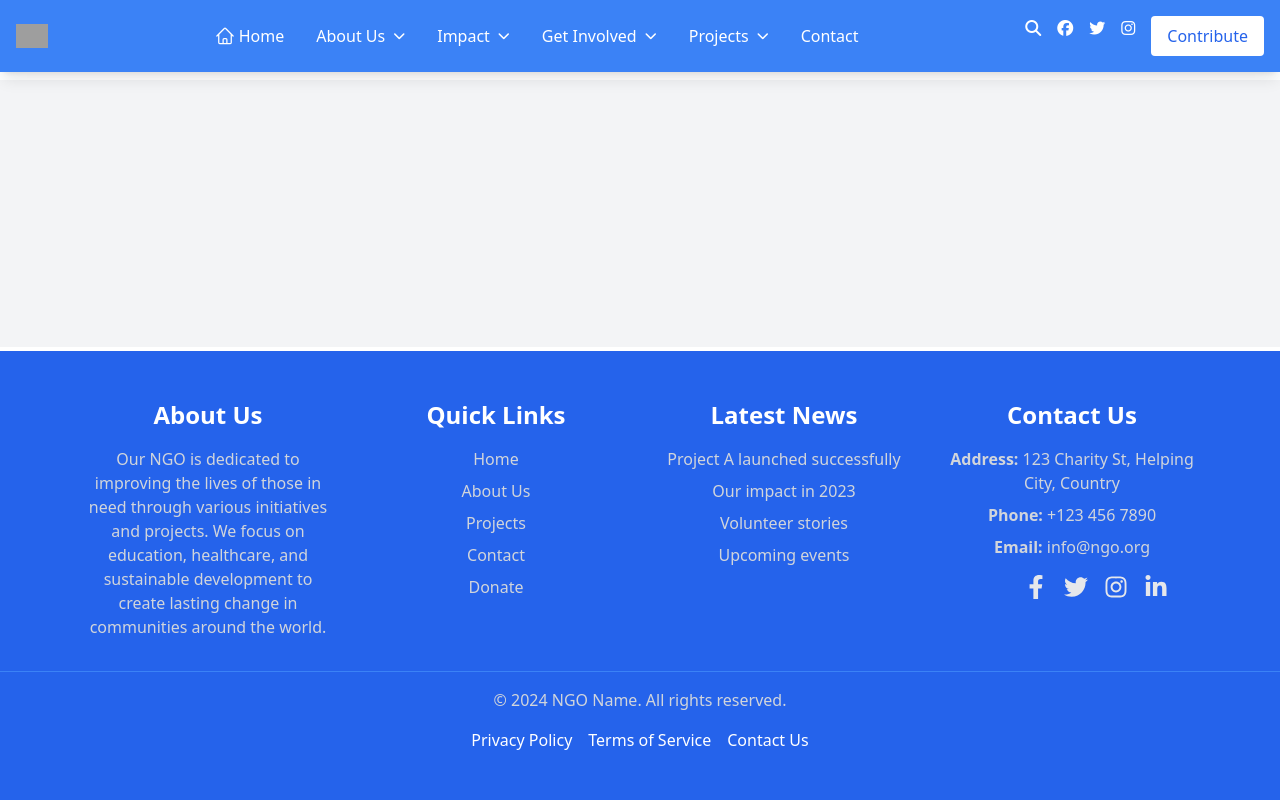
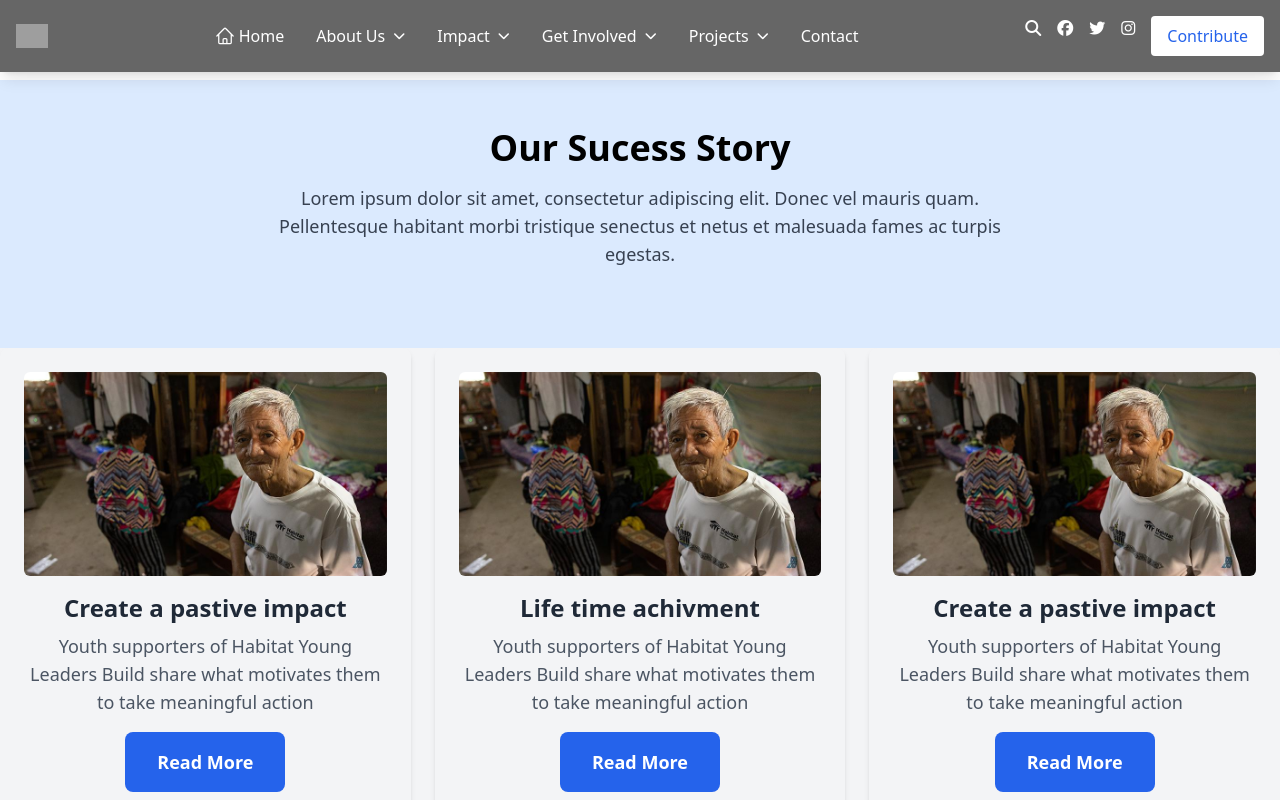
Before and after one commit to sddoc-in/karigar-ngo, a React (Create React App) app: page /story in a window 1280 px wide. Shown: the top 800 px of the page. Built offline with nearby package versions, Linux system fonts and the light colour scheme; grey boxes are pictures that could not be loaded.

Commit message:
our story done

```diff
--- a/src/App.js
+++ b/src/App.js
@@ -10,6 +10,9 @@ import Projects from './components/Projects';
 import Contact from './components/Contact';
 import Team from './components/Team';
 import Mission from './components/Mission';
+import Story from './components/Story';
+
+
 
 function App() {
   return (
@@ -26,6 +29,8 @@ function App() {
             <Route path="/contact" element={<Contact />} />
             <Route path="/team" element={<Team />} />
             <Route path="/mission"element={<Mission/>}/>
+            <Route path="/story"element={<Story/>}/>
+
 
           </Routes>
         </main>
--- a/src/components/Header/Header.css
+++ b/src/components/Header/Header.css
@@ -9,7 +9,9 @@
     box-shadow: 0 4px 8px rgba(0, 0, 0, 0.2);
     z-index: 1000;
   }
-
+  .bg{
+    background-color: rgba(0, 0, 0, 0.6);
+  }
   .dropdown-menu li {
     padding: 8px 16px;
   }
--- a/src/components/Header/Header.jsx
+++ b/src/components/Header/Header.jsx
@@ -17,7 +17,7 @@ function Header() {
   };
 
   return (
-    <header className="bg-blue-500 text-white fixed top-0 left-0 w-full z-50 shadow-lg">
+    <header className="bg text-white fixed top-0 left-0 w-full z-50 shadow-lg">
       <div className="container mx-auto flex items-center justify-between p-4">
         <img src="logo.png" alt="NGO Logo" className="h-6" />
         <nav className="relative">
--- a/src/components/Mission.jsx
+++ b/src/components/Mission.jsx
@@ -112,6 +112,57 @@ function Mission() {
         </div>
       </section>
 
+      {/* <section 3 */}
+      <section>
+        <div class="grid grid-cols-3 m-14 gap-3 shadow-lg transition-transform transform hover:scale-105 hover:shadow-2xl ">
+          <div class="relative m-5  shrink-0 overflow-hidden rounded-xl rounded-r-none bg-white bg-clip-border text-gray-700">
+            <img
+              src="https://images.unsplash.com/photo-1522202176988-66273c2fd55f?ixlib=rb-4.0.3&amp;ixid=MnwxMjA3fDB8MHxwaG90by1wYWdlfHx8fGVufDB8fHx8&amp;auto=format&amp;fit=crop&amp;w=1471&amp;q=80"
+              alt="image"
+              class="h-full w-full object-cover"
+            />
+          </div>
+          <div class="col-span-2 ...">
+            <div class="p-6">
+              <h6 class="mb-4 block font-sans text-base font-semibold uppercase leading-relaxed tracking-normal text-pink-500 antialiased">
+                startap
+              </h6>
+              <h4 class="mb-2 block font-sans text-2xl font-semibold leading-snug tracking-normal text-blue-gray-900 antialiased">
+                Lyft launching cross-platform service this week
+              </h4>
+              <p class="mb-8 block font-sans text-base font-normal leading-relaxed text-gray-700 antialiased">
+                Lorem ipsum, dolor sit amet consectetur adipisicing elit. Id voluptatibus expedita laboriosam quis optio, fugit veniam reiciendis
+                est. Vel inventore, earum delectus accusantium sunt atque? Rerum iste maxime similique doloribus.
+              </p>
+              <a class="inline-block" href="#">
+                <button
+                  class="flex select-none items-center gap-2 rounded-lg py-3 px-6 text-center align-middle font-sans text-xs font-bold uppercase text-pink-500 transition-all hover:bg-pink-500/10 active:bg-pink-500/30 disabled:pointer-events-none disabled:opacity-50 disabled:shadow-none"
+                  type="button"
+                >
+                  Learn More
+                  <svg
+                    xmlns="http://www.w3.org/2000/svg"
+                    fill="none"
+                    viewBox="0 0 24 24"
+                    stroke-width="2"
+                    stroke="currentColor"
+                    aria-hidden="true"
+                    class="h-4 w-4"
+                  >
+                    <path
+                      stroke-linecap="round"
+                      stroke-linejoin="round"
+                      d="M17.25 8.25L21 12m0 0l-3.75 3.75M21 12H3"
+                    ></path>
+                  </svg>
+                </button>
+              </a>
+            </div>
+          </div>
+
+        </div>
+      </section>
+
 
     </>
   )
--- /dev/null
+++ b/src/components/Story.jsx
@@ -0,0 +1,75 @@
+import React from 'react'
+const Successtory = [
+    {
+      id: 1,
+      title: "Create a pastive impact",
+      description: "Youth supporters of Habitat Young Leaders Build share what motivates them to take meaningful action",
+      imageUrl: "img-1.jpg"
+    },
+    {
+      id: 2,
+      title: "Life time achivment",
+      description: "Youth supporters of Habitat Young Leaders Build share what motivates them to take meaningful action",
+      imageUrl: "img-1.jpg"
+    },
+    {
+      id: 3,
+      title: "Create a pastive impact",
+      description: "Youth supporters of Habitat Young Leaders Build share what motivates them to take meaningful action",
+      imageUrl: "img-1.jpg"
+    },
+    {
+        id: 4,
+        title: "Create a pastive impact",
+        description: "Youth supporters of Habitat Young Leaders Build share what motivates them to take meaningful action",
+        imageUrl: "img-1.jpg"
+      },
+      {
+        id: 5,
+        title: "Life time achivment",
+        description: "Youth supporters of Habitat Young Leaders Build share what motivates them to take meaningful action",
+        imageUrl: "img-1.jpg"
+      },
+      {
+        id: 6,
+        title: "Create a pastive impact",
+        description: "Youth supporters of Habitat Young Leaders Build share what motivates them to take meaningful action",
+        imageUrl: "img-1.jpg"
+      }
+  ];
+function Story() {
+  return (
+    <>
+    <section className="bg-blue-100 py-12 relative z-10">
+        <div className="container mx-auto px-4 text-center">
+          <h2 className="text-4xl font-bold mb-4 ">Our Sucess Story</h2>
+          <p className="text-lg text-gray-700 mb-8 max-w-3xl mx-auto">
+            Lorem ipsum dolor sit amet, consectetur adipiscing elit. Donec vel mauris quam. Pellentesque habitant morbi tristique senectus et netus et malesuada fames ac turpis egestas.
+          </p>
+        </div>
+      </section>
+      <section className="mb-8">
+        <div className="grid grid-cols-1 sm:grid-cols-2 md:grid-cols-3 gap-6">
+          {Successtory.map(Story => (
+            <div key={Story.id} className="bg-gray-100 p-6 rounded-lg shadow-md flex flex-col items-center">
+              <img src={Story.imageUrl} alt={Story.title} className="w-full h-full object-cover rounded-md mb-4" />
+              <h3 className=" font-semibold text-gray-800 mb-2 text-2xl hover:underline">{Story.title}</h3>
+              <p className="text-gray-600 mb-4 text-lg">{Story.description}</p>
+              <a href={`/ongoing-projects/${Story.id}`} className="bg-blue-600 text-white px-8 py-4 rounded-lg hover:bg-blue-500 text-lg font-semibold">Read More</a>
+            </div>
+          ))}
+        </div>
+        <button className='mt-11'>
+        <a
+            href="#donate"
+            className="bg-blue-600 text-white px-8 py-4 rounded-lg hover:bg-blue-500 text-lg font-semibold"
+          >
+            Load More
+          </a>   </button>
+      </section>
+
+    </>
+  )
+}
+
+export default Story
```
Also changed, not shown: public/img-1.jpg (added).
